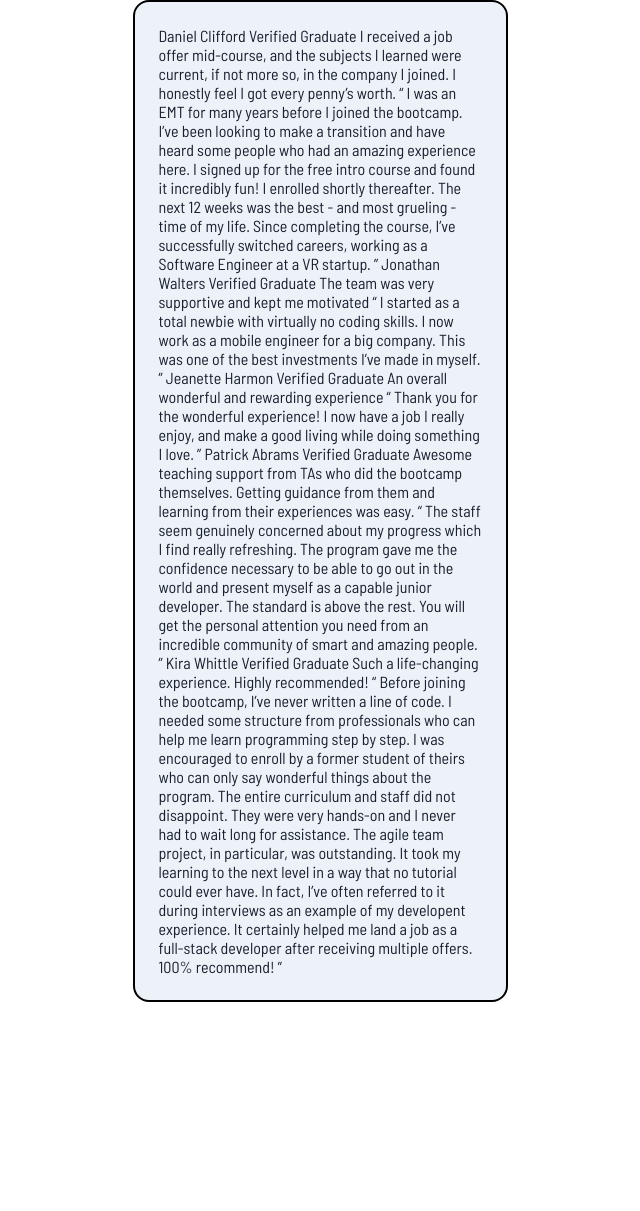
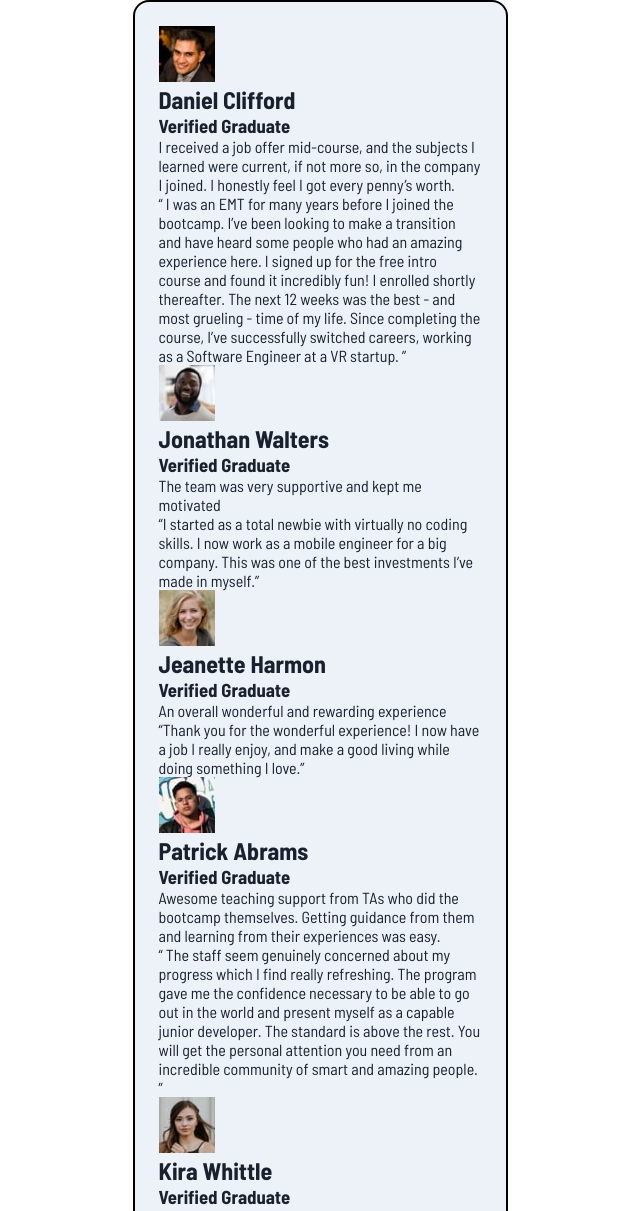
Before and after one commit to Ay-dotcode/Testimonials-grid-section, a plain HTML site: page index.html in a window 1280 px wide. Shown: the top 1211 px of the page, without its empty margins (320-960 px from the left). Before the commit the page ends 1002 px from the top, so only its background shows below. Drawn offline with Linux system fonts and the light colour scheme.

Commit message:
Setting up the html

```diff
--- a/index.html
+++ b/index.html
@@ -17,50 +17,79 @@
 
 <body>
   <main>
-    Daniel Clifford
-    Verified Graduate
 
+    <section class="purple">
+      <img src="images/image-daniel.jpg" alt="Daniel">
+      <h2>Daniel Clifford</h2>
+      <h3>Verified Graduate</h3>
+
+      <p class="review">
         I received a job offer mid-course, and the subjects I learned were current, if not more so,
         in the company I joined. I honestly feel I got every penny’s worth.
-
+      </p>
+      <p class="quotation">
         “ I was an EMT for many years before I joined the bootcamp. I’ve been looking to make a
         transition and have heard some people who had an amazing experience here. I signed up
         for the free intro course and found it incredibly fun! I enrolled shortly thereafter.
         The next 12 weeks was the best - and most grueling - time of my life. Since completing
         the course, I’ve successfully switched careers, working as a Software Engineer at a VR startup. ”
+      </p>
+    </section>
 
-    Jonathan Walters
-    Verified Graduate
+    <section class="grey">
+      <img src="images/image-jonathan.jpg" alt="Jonathan">
+      <h2>Jonathan Walters</h2>
+      <h3>Verified Graduate</h3>
 
+      <p class="review">
         The team was very supportive and kept me motivated
+      </p>
+      <p class="quotation">
+        “I started as a total newbie with virtually no coding skills. I now work as a mobile engineer
+        for a big company. This was one of the best investments I’ve made in myself.”
+      </p>
+    </section>
 
-    “ I started as a total newbie with virtually no coding skills. I now work as a mobile engineer
-    for a big company. This was one of the best investments I’ve made in myself. ”
+    <section class="white">
+      <img src="images/image-jeanette.jpg" alt="Jeanette">
+      <h2>Jeanette Harmon</h2>
+      <h3>Verified Graduate</h3>
 
-    Jeanette Harmon
-    Verified Graduate
+      <p class="review">
+        An overall wonderful and rewarding experience
+      </p>
+      <p class="quotation">
+        “Thank you for the wonderful experience! I now have a job I really enjoy, and make a good living
+        while doing something I love.”
+      </p>
+    </section>
 
-    An overall wonderful and rewarding experience
+    <section class="black">
+      <img src="images/image-patrick.jpg" alt="Patrick">
+      <h2>Patrick Abrams</h2>
+      <h3>Verified Graduate</h3>
 
-    “ Thank you for the wonderful experience! I now have a job I really enjoy, and make a good living
-    while doing something I love. ”
-
-    Patrick Abrams
-    Verified Graduate
-
+      <p class="review">
         Awesome teaching support from TAs who did the bootcamp themselves. Getting guidance from them and
         learning from their experiences was easy.
-
+      </p>
+      <p class="quotation">
         “ The staff seem genuinely concerned about my progress which I find really refreshing. The program
         gave me the confidence necessary to be able to go out in the world and present myself as a capable
         junior developer. The standard is above the rest. You will get the personal attention you need from
         an incredible community of smart and amazing people. ”
+      </p>
+    </section>
 
-    Kira Whittle
-    Verified Graduate
+    <section class="white">
+      <img src="images/image-kira.jpg" alt="Kira">
+      <h2>Kira Whittle</h2>
+      <h3>Verified Graduate</h3>
 
+      <p class="review">
         Such a life-changing experience. Highly recommended!
-
+      </p>
+      <p class="quotation">
         “ Before joining the bootcamp, I’ve never written a line of code. I needed some structure from
         professionals who can help me learn programming step by step. I was encouraged to enroll by a former
         student of theirs who can only say wonderful things about the program. The entire curriculum and staff
@@ -69,7 +98,10 @@
         could ever have. In fact, I’ve often referred to it during interviews as an example of my developent
         experience. It certainly helped me land a job as a full-stack developer after receiving multiple offers.
         100% recommend! ”
+      </p>
+    </section>
 
+  </main>
   </main>
 </body>
 
```
Lines whose indentation alone changed are shown as unchanged.
